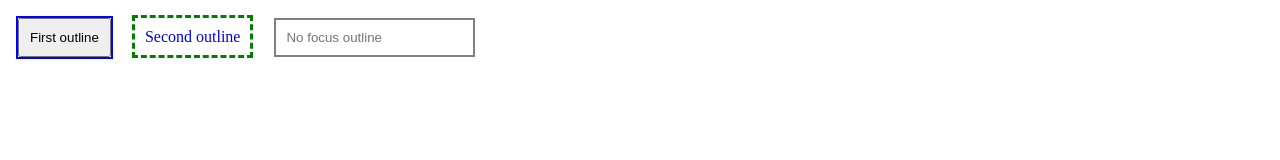
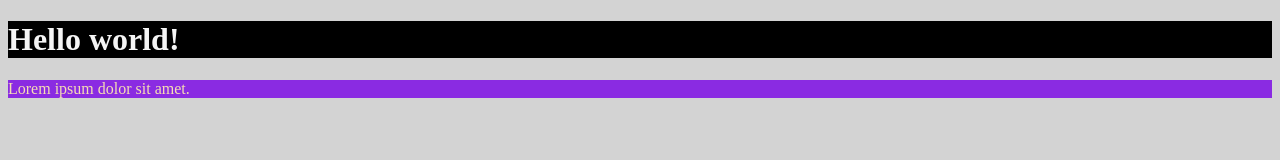
Before and after one commit to Zyar3k/css-course, a plain HTML site: page index.html in a window 1280 px wide. Drawn offline with Linux system fonts and the light colour scheme.

Commit message:
CSS text

```diff
--- a/index.html
+++ b/index.html
@@ -4,16 +4,13 @@
 <head>
     <meta charset="UTF-8">
     <meta name="viewport" content="width=device-width, initial-scale=1.0">
-    <title>CSS outline</title>
+    <title>CSS text</title>
     <link rel="stylesheet" href="style.css">
 </head>
 
 <body>
-    <button class="first-outline">First outline</button>
-    <a href="#" class="second-outline">Second outline</a>
-    <input type="text" class="no-focus-outline" placeholder="No focus outline">
-
-
+    <h1>Hello world!</h1>
+    <div>Lorem ipsum dolor sit amet.</div>
 
 </body>
 
--- a/style.css
+++ b/style.css
@@ -1,19 +1,14 @@
-.first-outline {
-    outline: 2px solid blue;
-    padding: 10px;
-    margin: 10px;
+body {
+    background-color: lightgray;
+    color: blue;
 }
 
-.second-outline {
-    outline: 3px dashed green;
-    padding: 10px;
-    margin: 10px;
-    text-decoration: none;
+h1 {
+    background-color: black;
+    color: whitesmoke
 }
 
-.no-focus-outline {
-    outline: none;
-    border: 2px solid grey;
-    padding: 10px;
-    margin: 10px;
+div {
+    background-color: blueviolet;
+    color: wheat;
 }
```
